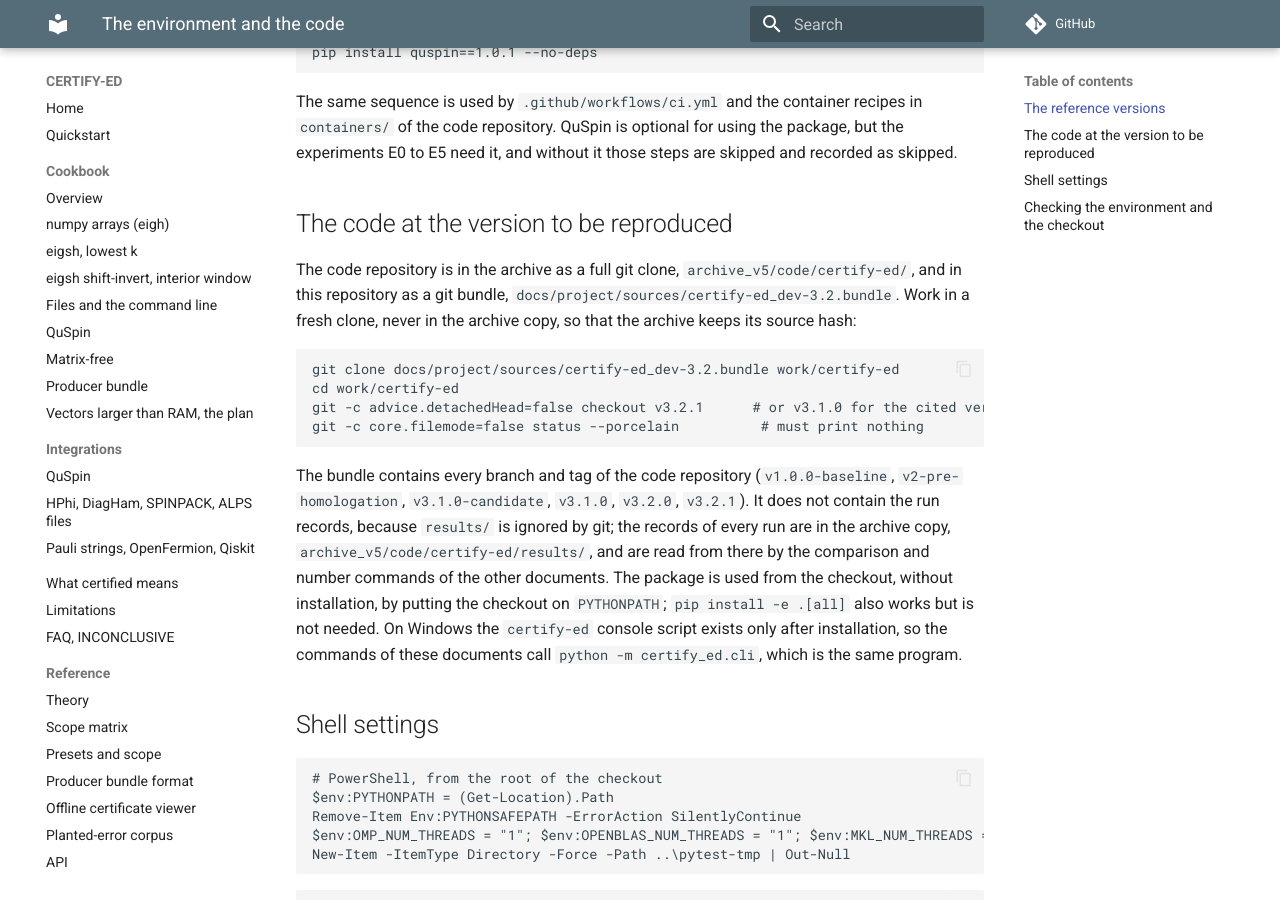
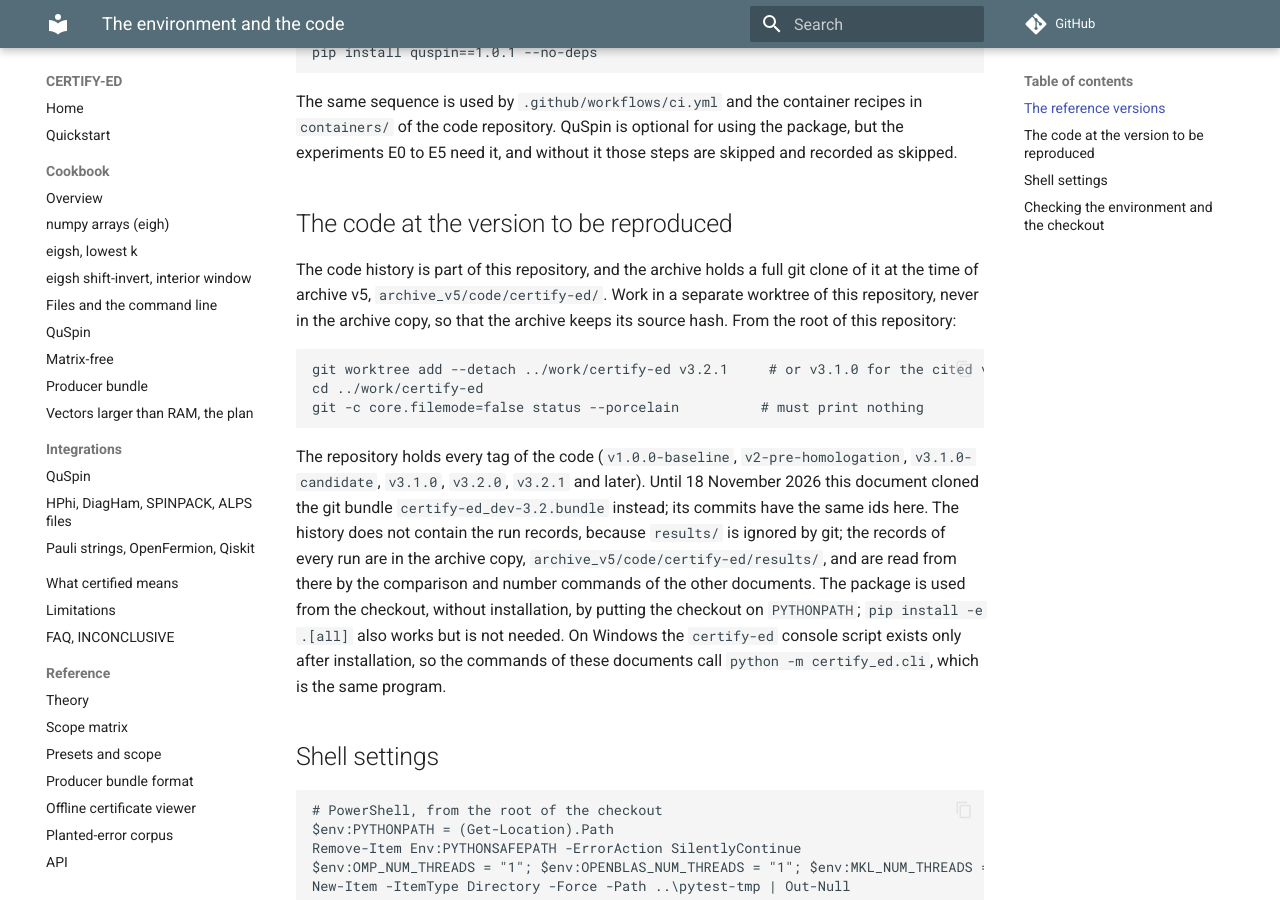
Before and after one commit to sarang-kernel/CERTIFY-ED, an MkDocs documentation site: the page built from docs/project/reproduction/01_environment.md, in a window 1280 px wide and 900 px high, scrolled down 1317 px. Built offline with MkDocs 1.6.1 and Material for MkDocs 9.7.7, drawn with Linux system fonts in a browser that asks for light colours; comment, search, counter and statistics services are not loaded.

Commit message:
Check out the code from this repository

````diff
--- a/docs/project/reproduction/01_environment.md
+++ b/docs/project/reproduction/01_environment.md
@@ -41,20 +41,20 @@ are skipped and recorded as skipped.
 
 ## The code at the version to be reproduced
 
-The code repository is in the archive as a full git clone, `archive_v5/code/certify-ed/`, and in this
-repository as a git bundle, `docs/project/sources/certify-ed_dev-3.2.bundle`. Work in a fresh clone, never in the archive copy, so
-that the archive keeps its source hash:
+The code history is part of this repository, and the archive holds a full git clone of it at the time of archive v5,
+`archive_v5/code/certify-ed/`. Work in a separate worktree of this repository, never in the archive copy, so that the
+archive keeps its source hash. From the root of this repository:
 
 ```
-git clone docs/project/sources/certify-ed_dev-3.2.bundle work/certify-ed
-cd work/certify-ed
-git -c advice.detachedHead=false checkout v3.2.1      # or v3.1.0 for the cited version, v3.2.0 for the failed run
+git worktree add --detach ../work/certify-ed v3.2.1     # or v3.1.0 for the cited version, v3.2.0 for the failed run
+cd ../work/certify-ed
 git -c core.filemode=false status --porcelain          # must print nothing
 ```
 
-The bundle contains every branch and tag of the code repository (`v1.0.0-baseline`, `v2-pre-homologation`,
-`v3.1.0-candidate`, `v3.1.0`, `v3.2.0`, `v3.2.1`). It does not contain the run records, because `results/` is ignored
-by git; the records of every run are in the archive copy, `archive_v5/code/certify-ed/results/`, and are read
+The repository holds every tag of the code (`v1.0.0-baseline`, `v2-pre-homologation`, `v3.1.0-candidate`, `v3.1.0`,
+`v3.2.0`, `v3.2.1` and later). Until 18 November 2026 this document cloned the git bundle `certify-ed_dev-3.2.bundle`
+instead; its commits have the same ids here. The history does not contain the run records, because `results/` is
+ignored by git; the records of every run are in the archive copy, `archive_v5/code/certify-ed/results/`, and are read
 from there by the comparison and number commands of the other documents. The package is used from the checkout,
 without installation, by putting the checkout on `PYTHONPATH`; `pip install -e .[all]` also works but is not needed.
 On Windows the `certify-ed` console script exists only after installation, so the commands of these documents call
````
Also changed, not shown: docs/project/math/README.md (+4 -5 lines), docs/project/reproduction/README.md (+4 -4 lines), docs/project/sources/SOURCES.md (+6 -2 lines).
